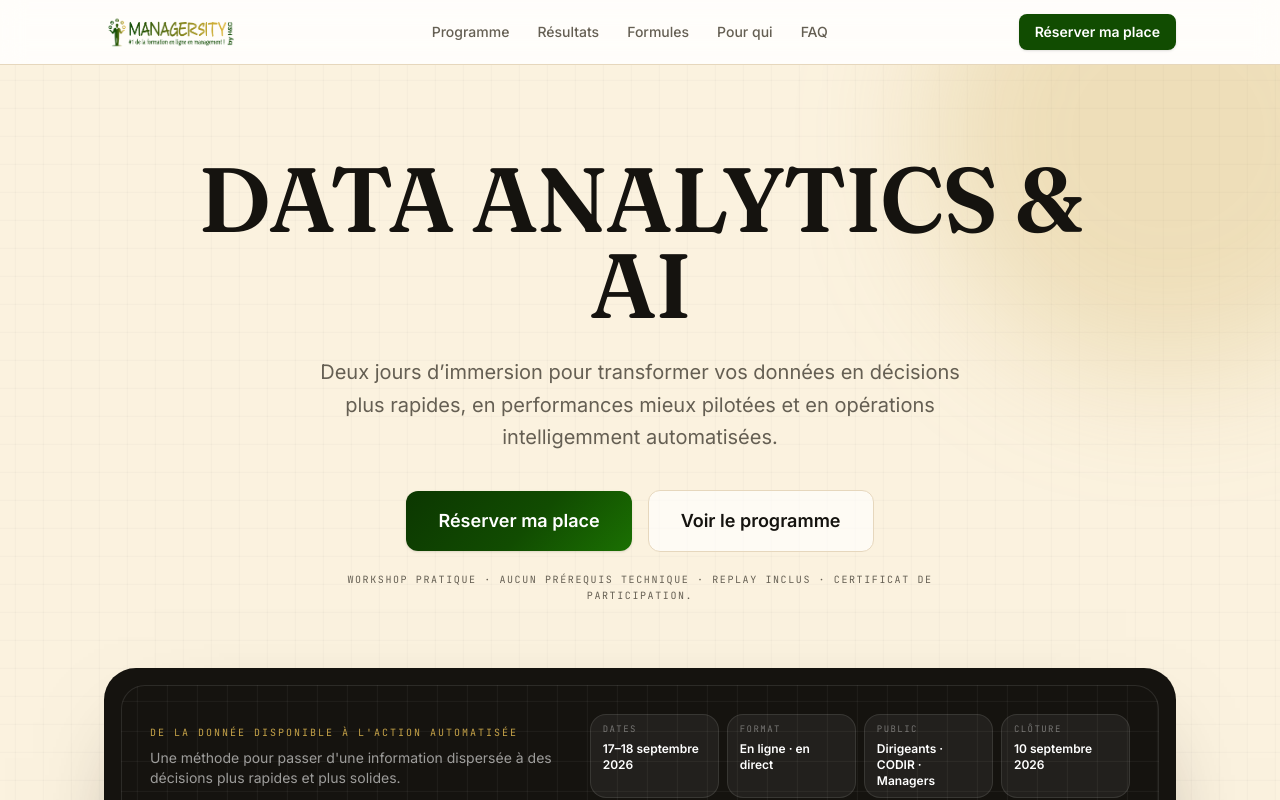
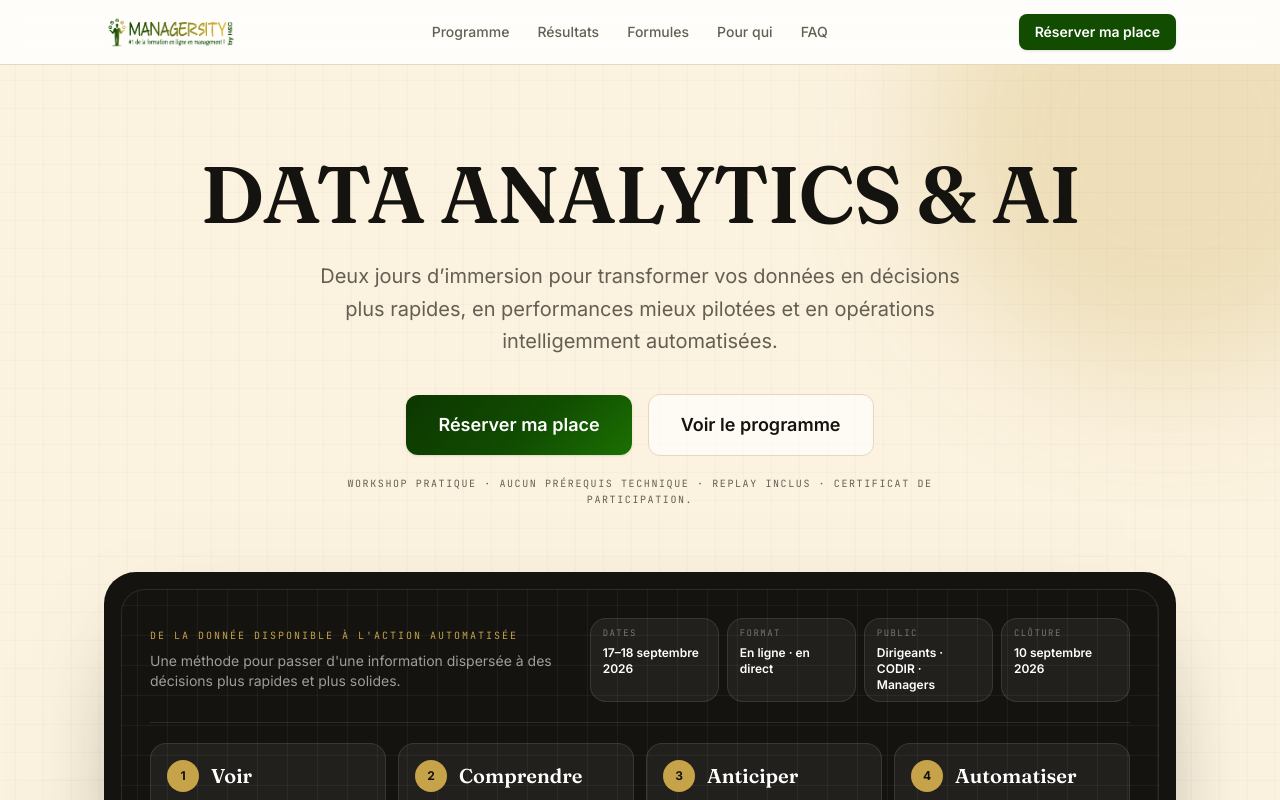
Before and after one commit to EddineRachadi/workshop-managersity-co, a Next.js app: page / in a window 1280 px wide. Shown: the top 800 px of the page. Built offline with nearby package versions, Linux system fonts and the light colour scheme.

Commit message:
Keep hero title on one line

```diff
--- a/src/components/landing/workshop/hero.tsx
+++ b/src/components/landing/workshop/hero.tsx
@@ -28,7 +28,7 @@ export function WorkshopHero() {
       <div className="relative z-10 mx-auto max-w-[1120px] px-4 pb-16 pt-12 sm:px-6 sm:pb-24 sm:pt-16">
         <div className="mx-auto max-w-4xl text-center">
           <h1
-            className="ws-rise mt-7 font-display text-[3rem] font-semibold leading-[0.94] tracking-[-0.02em] sm:text-7xl lg:text-[5.7rem]"
+            className="ws-rise mt-7 whitespace-nowrap font-display text-[2.25rem] font-semibold leading-[0.94] tracking-[-0.02em] sm:text-6xl lg:text-[5rem]"
             style={{ ["--ws-delay" as string]: "90ms" }}
           >
             DATA ANALYTICS &amp; AI
```
